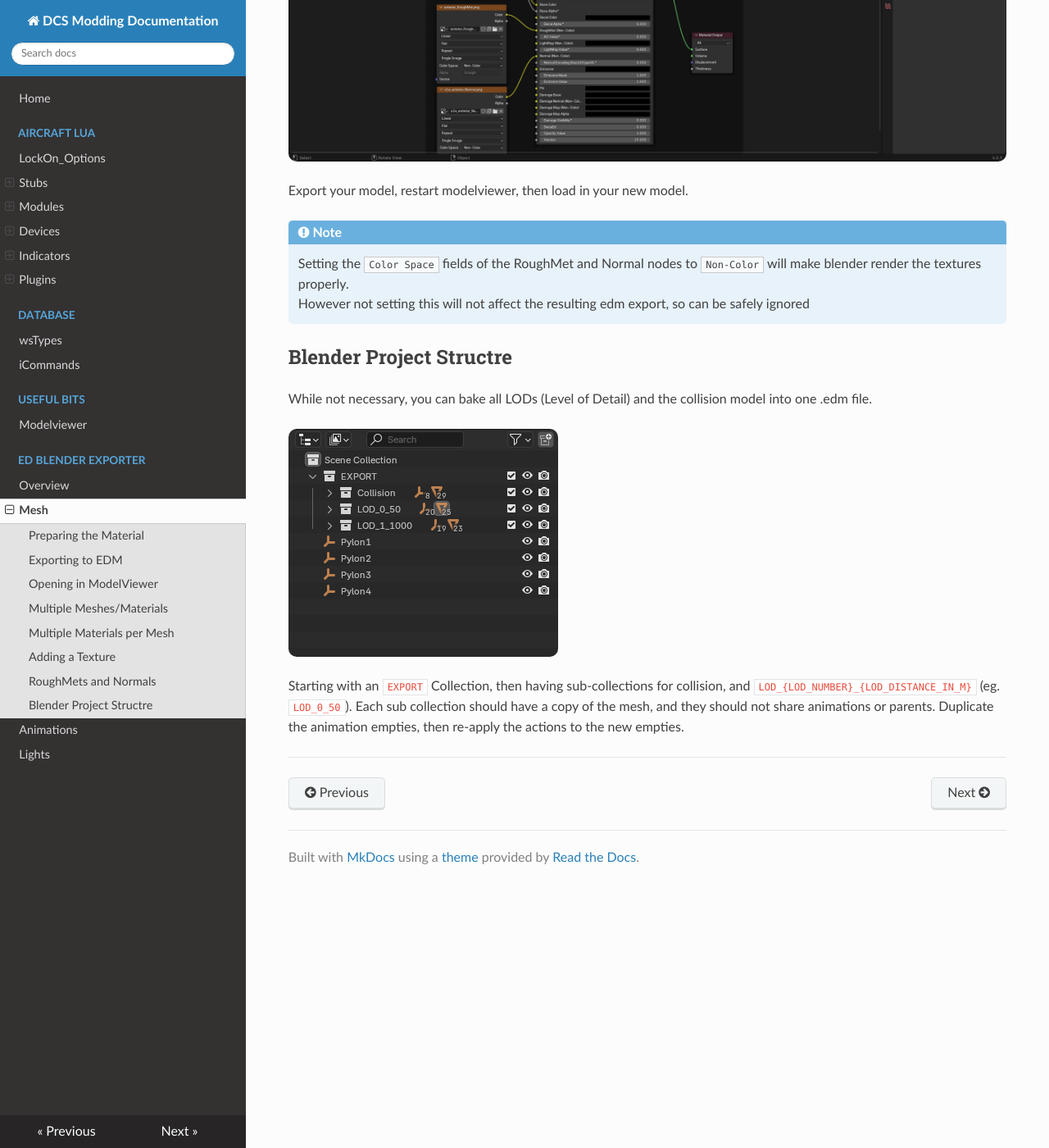
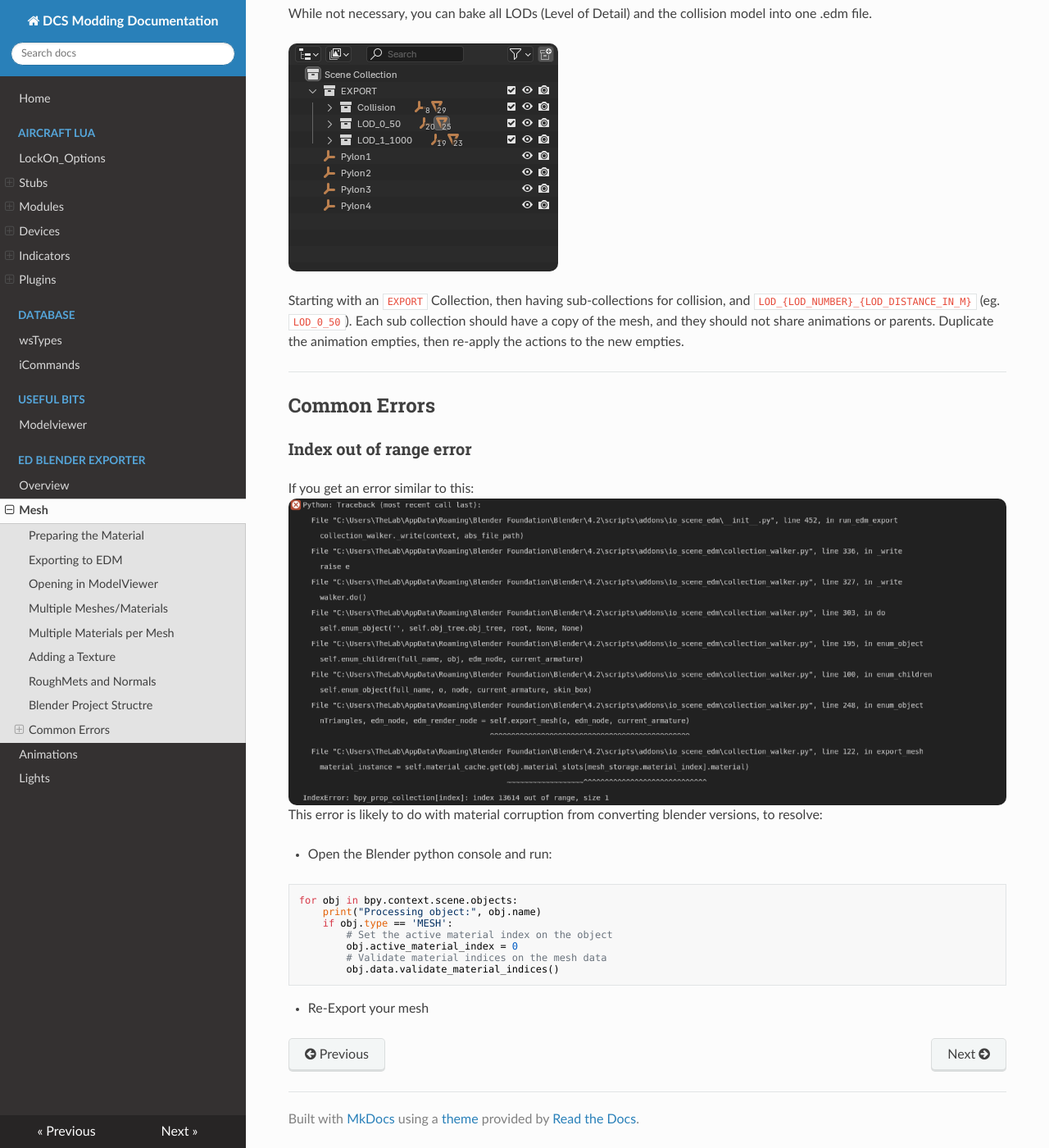
Before and after one commit to DCS-OpenSource/dcs-opensource-modding-guide, an MkDocs documentation site: the page built from docs/EDM-Export/Mesh.md, in a window 1280 px wide and 1400 px high, scrolled down 6890 px. Shown: the whole window at 82% size. Built offline with MkDocs 1.6.1, drawn with Linux system fonts in a browser that asks for light colours; nearby versions of some CDN libraries.

Commit message:
edm exporter docs updates

````diff
--- a/docs/EDM-Export/Mesh.md
+++ b/docs/EDM-Export/Mesh.md
@@ -103,3 +103,23 @@
 Each sub collection should have a copy of the mesh, and they should not share animations or parents. Duplicate the animation empties, then re-apply the actions to the new empties.
 
 ---
+
+## Common Errors
+
+### Index out of range error
+
+If you get an error similar to this:
+![alt text](images/index_error.png)
+This error is likely to do with material corruption from converting blender versions, to resolve:
+
+* Open the Blender python console and run:
+```py
+for obj in bpy.context.scene.objects:
+    print("Processing object:", obj.name)
+    if obj.type == 'MESH':
+        # Set the active material index on the object
+        obj.active_material_index = 0
+        # Validate material indices on the mesh data
+        obj.data.validate_material_indices()
+```
+* Re-Export your mesh
````
Also changed, not shown: docs/EDM-Export/Lights.md (+13 -0 lines), docs/EDM-Export/Overview.md (+8 -0 lines), docs/EDM-Export/images/image.png (deleted), docs/EDM-Export/images/index_error.png (added).
